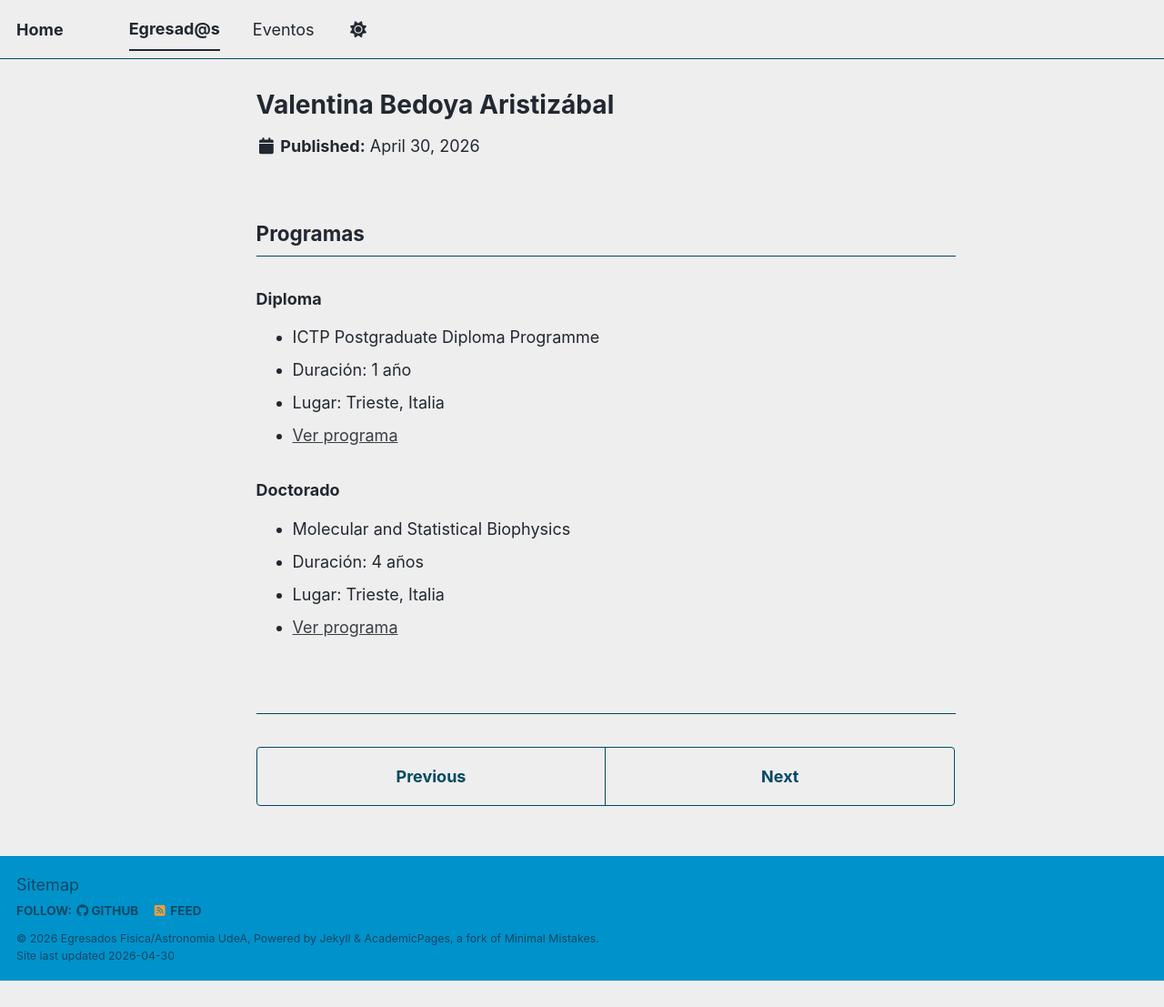
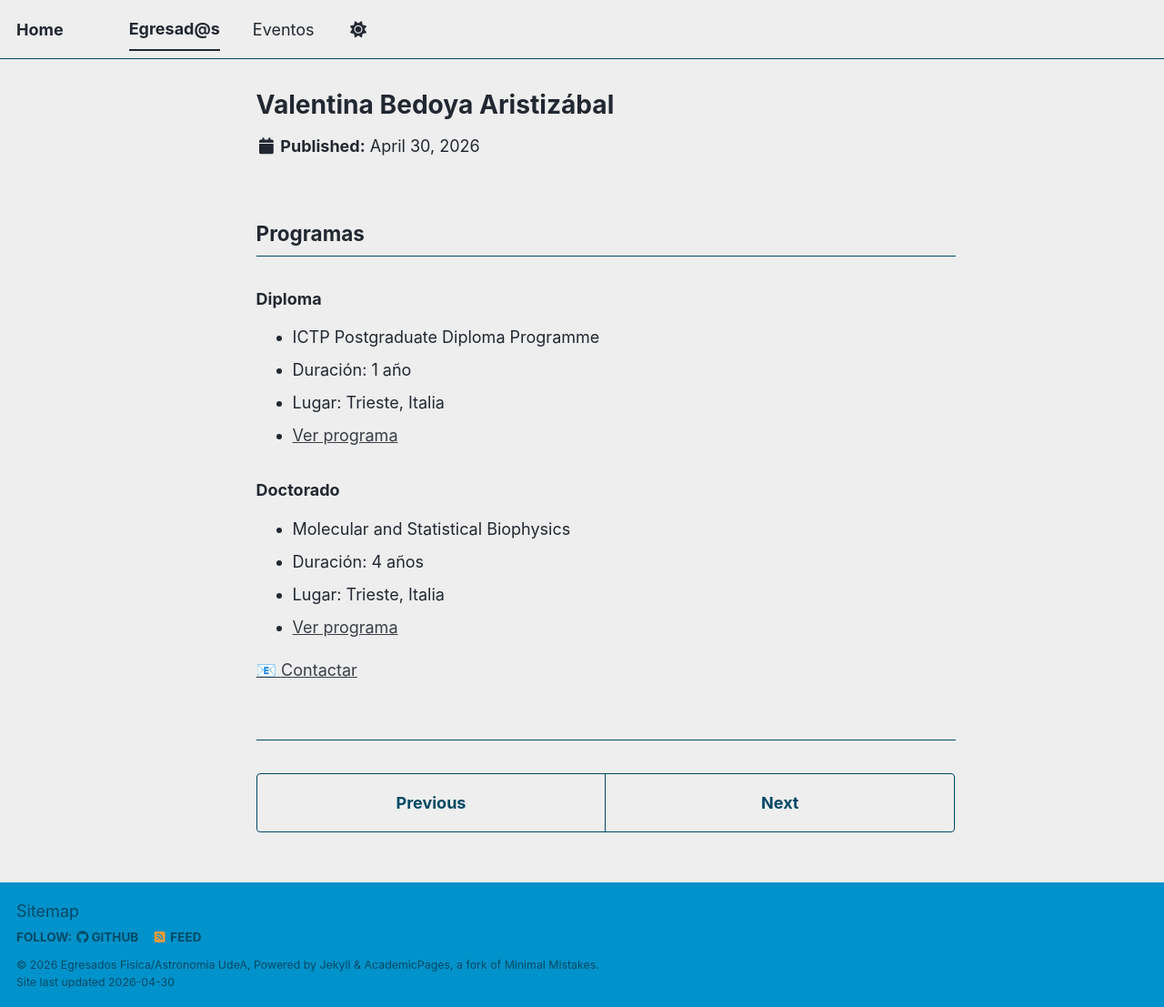
Before and after one commit to egresadosinstitutofisicaudea/egresadosinstitutofisicaudea.github.io, a Jekyll site: the page built from _egresados/valentina-bedoya-aristizábal.md, in a window 1280 px wide and 1107 px high. Shown: the whole window at 91% size. Built offline with Jekyll 4.4.1, drawn with Linux system fonts in a browser that asks for light colours; a script bundle is joined from its source files by our own code; library files that are not in the unit come from our copies.

Commit message:
Update single.html

```diff
--- a/_layouts/single.html
+++ b/_layouts/single.html
@@ -46,7 +46,8 @@ layout: default
 
       <section class="page__content" itemprop="text">
         {{ content }}
-
+        {% if page.email %}<div style="margin-top:20px;"><a href="mailto:{{ page.email }}">📧 Contactar</a></div>
+        {% endif %}
         {% if page.citation and page.paperurl and page.slidesurl and page.bibtexurl %}
           <p style="font-size: smaller">Recommended citation: {{ page.citation }}<br /><a href="{{ page.paperurl }}">Download Paper</a> | <a href="{{ page.slidesurl }}">Download Slides</a> | <a href="{{ page.bibtexurl }}">Download Bibtex</a></p>
         {% elsif page.citation and page.paperurl and page.slidesurl %}
```
